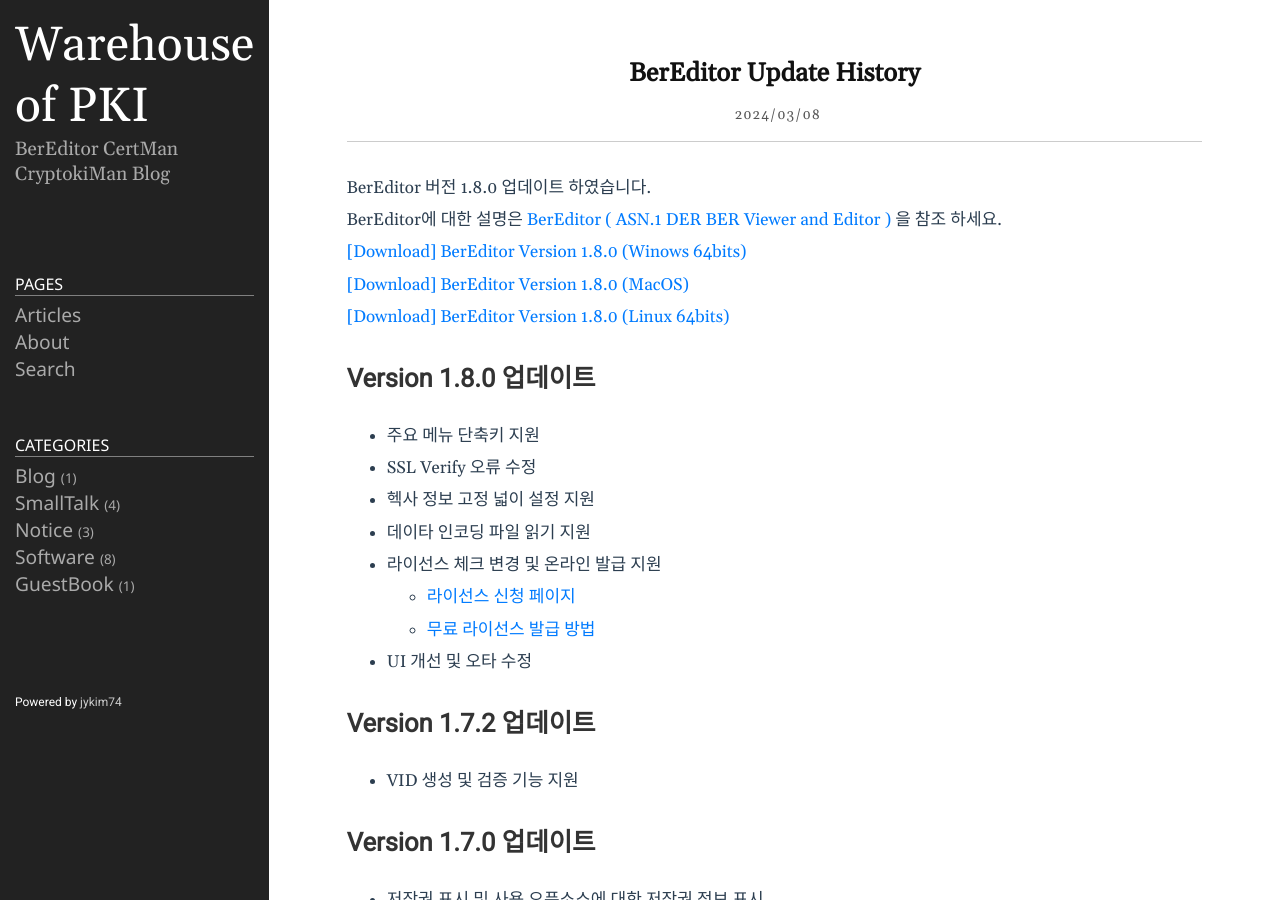
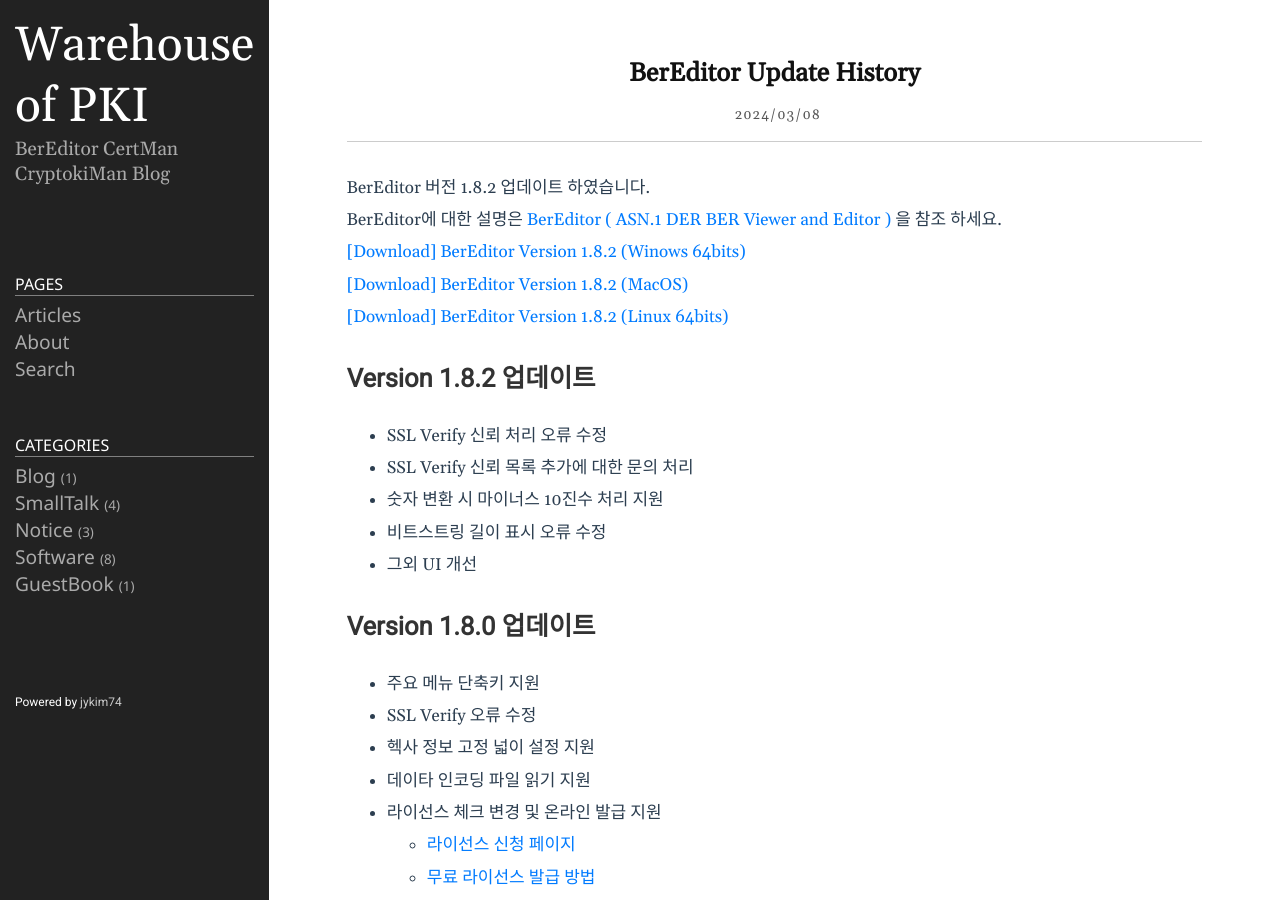
Before and after one commit to jykim74/jykim74.github.io, a Jekyll site: the page built from _posts/2024-03-08-BerEditorUpdate.md, in a window 1280 px wide and 900 px high. Built offline with Jekyll 4.4.1, drawn with Linux system fonts in a browser that asks for light colours; nearby versions of some CDN libraries; comment, search, counter and statistics services are not loaded.

Commit message:
Update 2024-03-08-BerEditorUpdate.md

```diff
--- a/_posts/2024-03-08-BerEditorUpdate.md
+++ b/_posts/2024-03-08-BerEditorUpdate.md
@@ -4,12 +4,19 @@
 tags: [ASN.1,ASN.1 viewer, BER, BER reader, BER viewer, DER ,DER reader]
 category: Software
 ---
-BerEditor 버전 1.8.0 업데이트 하였습니다.
+BerEditor 버전 1.8.2 업데이트 하였습니다.
 BerEditor에 대한 설명은 [BerEditor ( ASN.1 DER BER Viewer and Editor )](https://jykim74.tistory.com/36) 을 참조 하세요.
 
-[\[Download\] BerEditor Version 1.8.0 (Winows 64bits)](https://jykim74.github.io/msi/BerEditor-enV180.msi)
-[\[Download\] BerEditor Version 1.8.0 (MacOS)](https://jykim74.github.io/dmg/BerEditorV180.dmg)
-[\[Download\] BerEditor Version 1.8.0 (Linux 64bits)](https://jykim74.github.io/zip/BerEditorV180.zip)
+[\[Download\] BerEditor Version 1.8.2 (Winows 64bits)](https://jykim74.github.io/msi/BerEditor-enV182.msi)
+[\[Download\] BerEditor Version 1.8.2 (MacOS)](https://jykim74.github.io/dmg/BerEditorV182.dmg)
+[\[Download\] BerEditor Version 1.8.2 (Linux 64bits)](https://jykim74.github.io/zip/BerEditorV182.zip)
+
+## Version 1.8.2 업데이트
+- SSL Verify 신뢰 처리 오류 수정
+- SSL Verify 신뢰 목록 추가에 대한 문의 처리
+- 숫자 변환 시 마이너스 10진수 처리 지원
+- 비트스트링 길이 표시 오류 수정
+- 그외 UI 개선
 
 ## Version 1.8.0 업데이트
 - 주요 메뉴 단축키 지원
```
